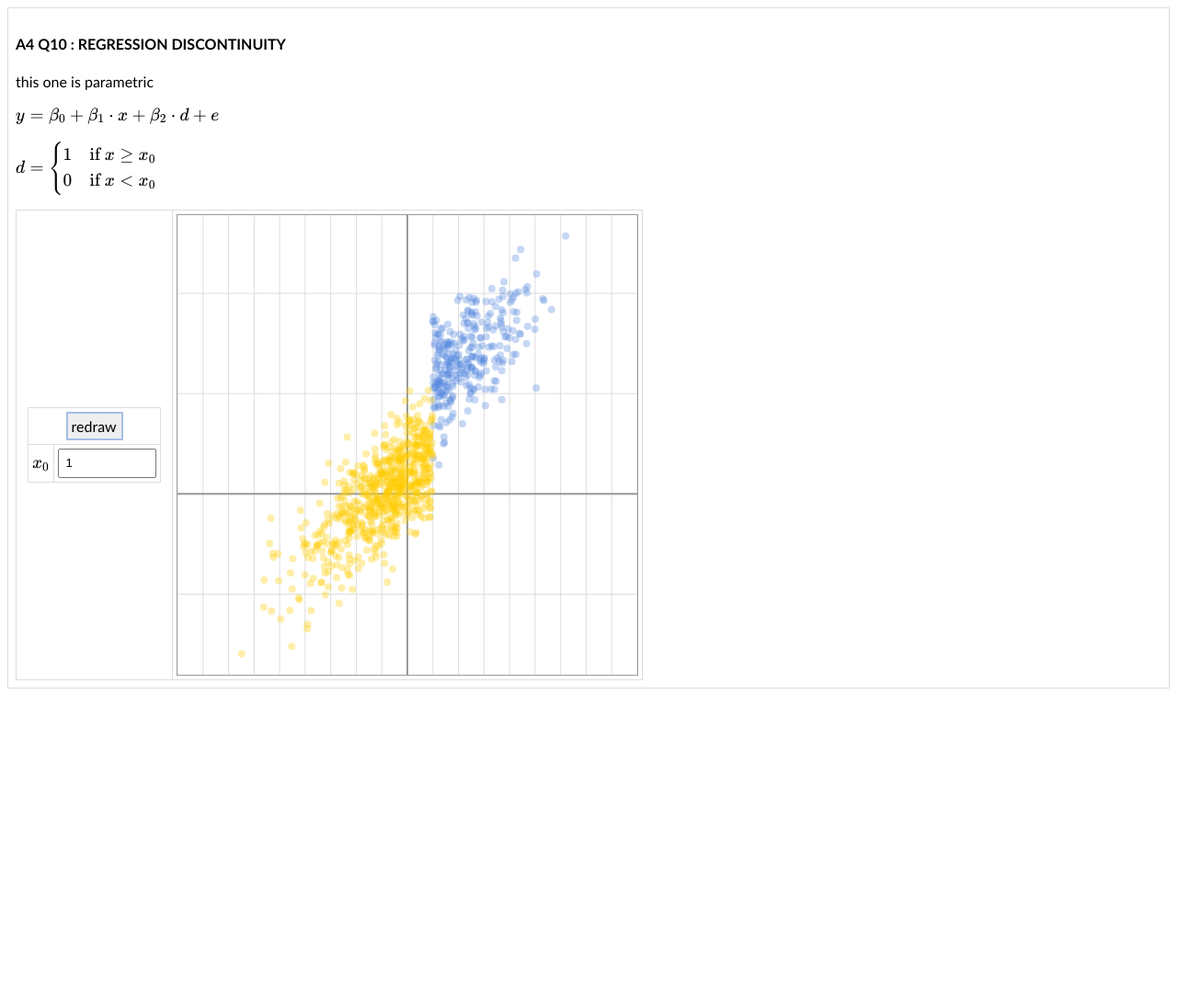
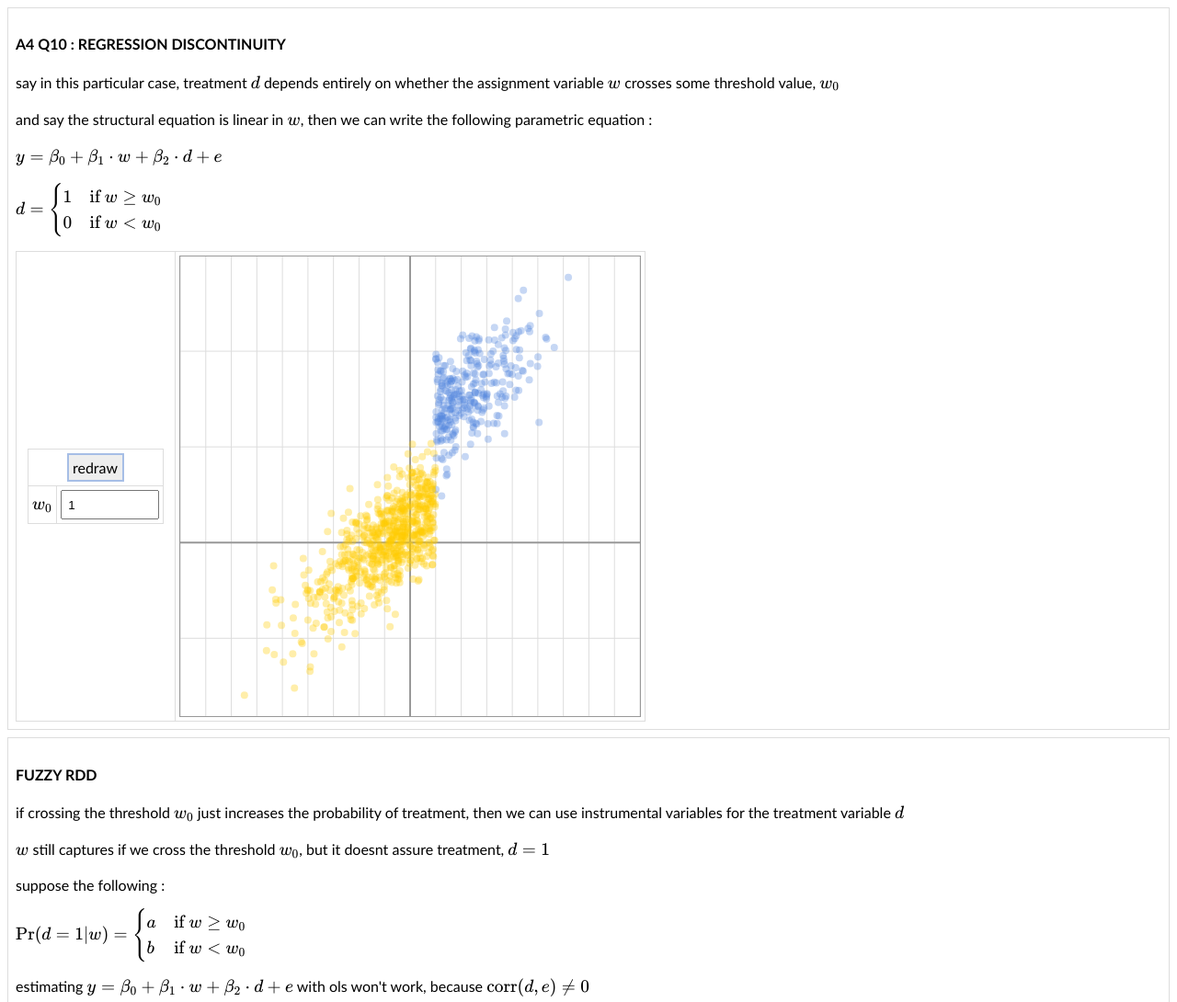
Before and after one commit to dactyrafficle/elder_almond, a plain HTML site: page a4_q10.html in a window 1280 px wide. Shown: the top 1090 px of the page at 92% size. Before the commit the page ends 800 px from the top, so only its background shows below. Drawn offline with Linux system fonts and the light colour scheme.

Commit message:
Add files via upload

```diff
--- a/a4_q10.html
+++ b/a4_q10.html
@@ -21,16 +21,26 @@
 
 </head>
 
-
+<!-- opening L0 -->
 <div class='section border margin padding'>
 
   <h4> A4 Q10 : REGRESSION DISCONTINUITY </h4>
 
-  <p> this one is parametric </p>
-  <p><span class='math'> y = \beta_0 + \beta_1 \cdot x + \beta_2 \cdot d + e </span></p>
+  <p> say in this particular case, treatment <span class='math'>d</span> depends entirely on whether the assignment variable <span class='math'>w</span> crosses some threshold value, <span class='math'>w_0</span> </p>
+  <p> and say the structural equation is linear in <span class='math'>w</span>, then we can write the following parametric equation : </p>
 
+  <p><span class='math'> y = \beta_0 + \beta_1 \cdot w + \beta_2 \cdot d + e </span></p>
 
-  <p><span class='math'>d = \begin{cases} 1 &\text{if } x \ge x_0 \\ 0 &\text{if } x \lt x_0 \end{cases} </span></p>
+  <p><span class='math'>d = \begin{cases} 1 &\text{if } w \ge w_0 \\ 0 &\text{if } w \lt w_0 \end{cases} </span></p>
+
+<!--
+  look at average treatment effect of those on one side, vs the other
+  y is how much candy you have
+  w is how much you like candy
+  say, if you like candy w \gt w_c, you buy way more candy
+  on one side of the cutoff, noone got treated (d=0)
+  the other side, everyone got treated (d=1)
+-->
 
   <table class='mytables'>
     <tr>
@@ -42,36 +52,72 @@
             <td colspan=99><div class='mybuttons noselect' id='btn_redraw' style='padding: 4px; width: 50px; margin: 0 auto;'>redraw</div></td>
           </tr>
           <tr>
-            <td><span class='math'>x_0</span></td>
+            <td><span class='math'>w_0</span></td>
             <td><input class='myinputs' id='input_x_critical' style='width: 90px;' type='number' value='1' step='0.1'></input></td>
           </tr>
         </table>
 
       </td>
-      <td><div id='container'></div></td>
+      <td><div id='container_sharp'></div></td>
     </tr>
-  </div>
+  </table>
 
-</div>
+</div> <!-- closing L0 -->
 
+<!-- opening L0 -->
+<div class='section border margin padding'>
+
+  <h4> FUZZY RDD </h4>
+
+  <p> if crossing the threshold <span class='math'>w_0</span> just increases the probability of treatment, then we can use instrumental variables for the treatment variable <Span class='math'>d</span> </p>
+  <p> <span class='math'>w</span> still captures if we cross the threshold <span class='math'>w_0</span>, but it doesnt assure treatment, <span class='math'>d=1</span> </p>
+
+  <p> suppose the following : </p>
+  <p><span class='math'>\Pr(d=1|w) = \begin{cases} a &\text{if } w \ge w_0 \\ b &\text{if } w \lt w_0 \end{cases} </span></p>
+
+
+  <p> estimating <span class='math'> y = \beta_0 + \beta_1 \cdot w + \beta_2 \cdot d + e </span> with ols won't work, because <span class='math'>\text{corr}(d,e) \ne 0 </span></p>
+
+  <p> but we can use which side of the cutoff the assignment variable is on as an instrument for the treatment variable </p>
+
+
+<h4> still trying to figure out the process </h4>
+<ul>
+  <li><p> use a sample near where we think the discontinuity is </p>
+  <li><p> something about the treatment being randomly assigned when w is near w_0 </p>
+  <li><p> the instrument : <span class='math'> z = 1 \{w \gt w_0 \} </span> : [ca marche, peut etre ca c'est la seule partie qui marche]</p>
+  <li><p> 1ST-stage : <span class='math'> \hat{d} = \hat{\gamma_0} + \hat{\gamma_1} \cdot z + \hat{\gamma_2} \cdot w + u </span> [ca marche pas forcement, je vais l'examiner plus tard]</p>
+  <li><p> 2ND-stage : regress <span class='math'>y</span> on <span class='math'>\hat{d}, w</span></p>
+</ul>
+
+
+
+  <div id='container_fuzzy'></div>
+
+</div> <!-- closing L0 -->
 
 
 <script>
 
 
 let x_critical = 1;
+let p = 0.9;
 
 window.addEventListener('load', function() {
 
   // SETUP
-  let box = new Box();
-  container.appendChild(box.RETURN_CONTAINER());
+  let box_sharp = new Box();
+  let box_fuzzy = new Box();
+
+  container_sharp.appendChild(box_sharp.RETURN_CONTAINER());
+  container_fuzzy.appendChild(box_fuzzy.RETURN_CONTAINER());
 
   // THIS IS THE NUMBER OF PIXELS
-  box.RESIZE(500, 500);
+  box_sharp.RESIZE(500, 500);
+  box_fuzzy.RESIZE(700, 500);
 
   document.getElementById('btn_redraw').addEventListener('click', function() {
-    generate_and_draw_points(box);
+    generate_and_draw_points(box_sharp, 1);
   });
 
   document.getElementById('input_x_critical').addEventListener('input', function() {
@@ -79,7 +125,7 @@ window.addEventListener('load', function() {
     if (this.value === '') {
       this.value = 0;
       x_critical = 0;
-      generate_and_draw_points(box);
+      generate_and_draw_points(box_sharp, 1);
       return;
     }
 
@@ -93,7 +139,7 @@ window.addEventListener('load', function() {
       }
       this.value = val;
       x_critical = parseFloat(this.value);
-      generate_and_draw_points(box);
+      generate_and_draw_points(box_sharp, 1);
 
 
 
@@ -104,20 +150,22 @@ window.addEventListener('load', function() {
 
 
   // UPDATES b.current
-  box.ADD_CLICK();
-  box.ADD_MOUSEMOVE();
+  // box.ADD_CLICK();
+  // box.ADD_MOUSEMOVE();
 
 
 
 
-  generate_and_draw_points(box);
-
+  generate_and_draw_points(box_sharp, 1);
+  generate_and_draw_points(box_fuzzy, p);
 
 
 }); // CLOSING WINDOW.ONLOAD
 
 
-function generate_and_draw_points(box) {
+
+
+function generate_and_draw_points(box, p) {
 
   // CLEAR THE CURRENT DRAWING
   box.CLEAR_CANVAS();
@@ -133,17 +181,29 @@ function generate_and_draw_points(box) {
     x_ = box.rnorm()*2;
     x.push(x_);
 
+
     d_ = 0;
-    if (x_ > x_critical) {
-      d_ = 1;
+
+    if (x_ >= x_critical) {
+      if (Math.random() > (1-p)) {
+        d_ = 1;
+      }
     }
+
+    if (x_ < x_critical) {
+      if (Math.random() > p) {
+        d_ = 1;
+      }
+    }
+
+
     d.push(d_);
 
 
     e_ = box.rnorm()*3;
     e.push(e_);
 
-    y_ = 2 + 2*x_ + 7*d_ + e_;
+    y_ = 2 + 2*x_ + 9*d_ + e_;
     y.push(y_);
 
   }
@@ -168,6 +228,7 @@ function generate_and_draw_points(box) {
   let y_span = y_max - y_min;
 
   for (let i = 0; i < n; i++) {
+
     if (x[i] > x_max) {
       x_max = x[i];
     }
@@ -175,6 +236,8 @@ function generate_and_draw_points(box) {
       x_min = x[i];
     }
   }
+
+
 
   // SET THE RANGE
   box.RANGE_X(-9, 9);
@@ -206,6 +269,8 @@ function generate_and_draw_points(box) {
     box.POINT({'x':x[i],'y':y[i]});
 
   }
+
+
+
 };
-
 </script>
```
Also changed, not shown: index.html (+1 -1 lines).
